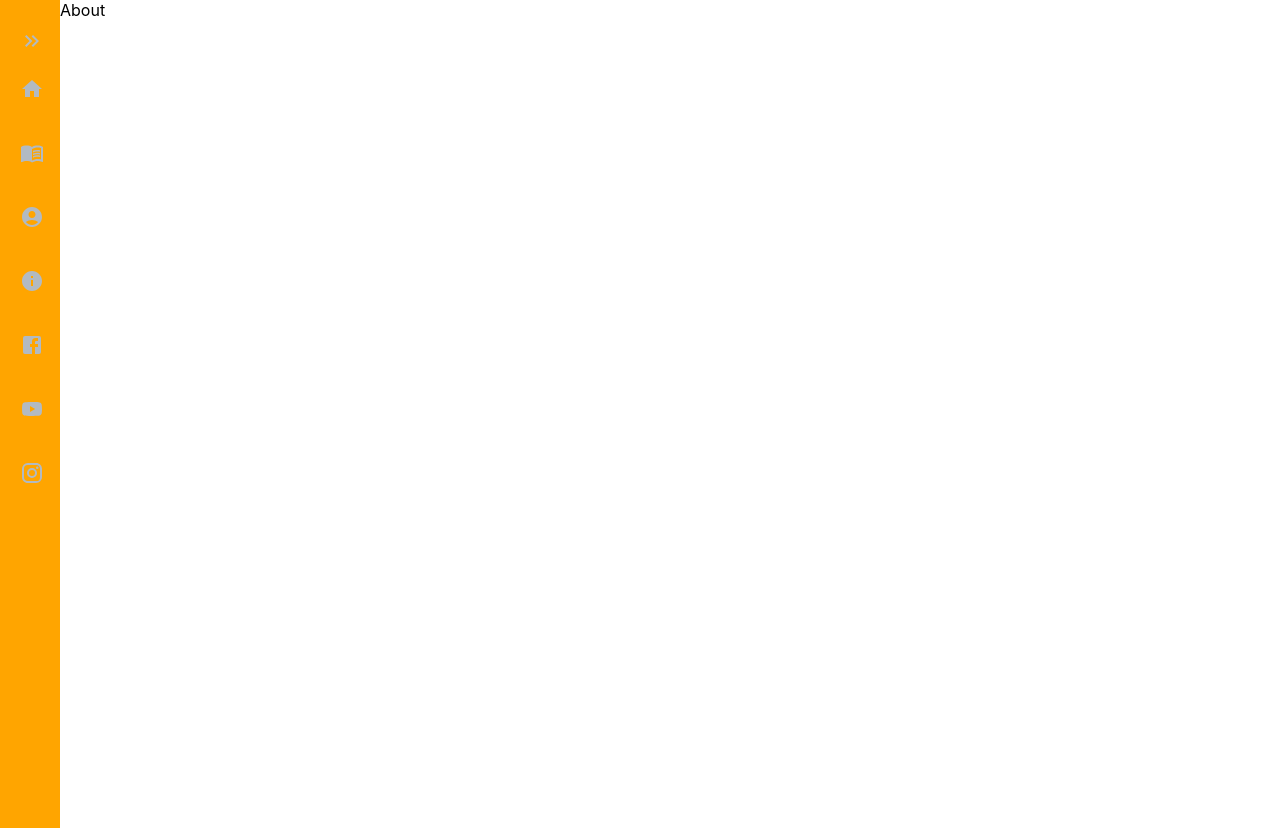
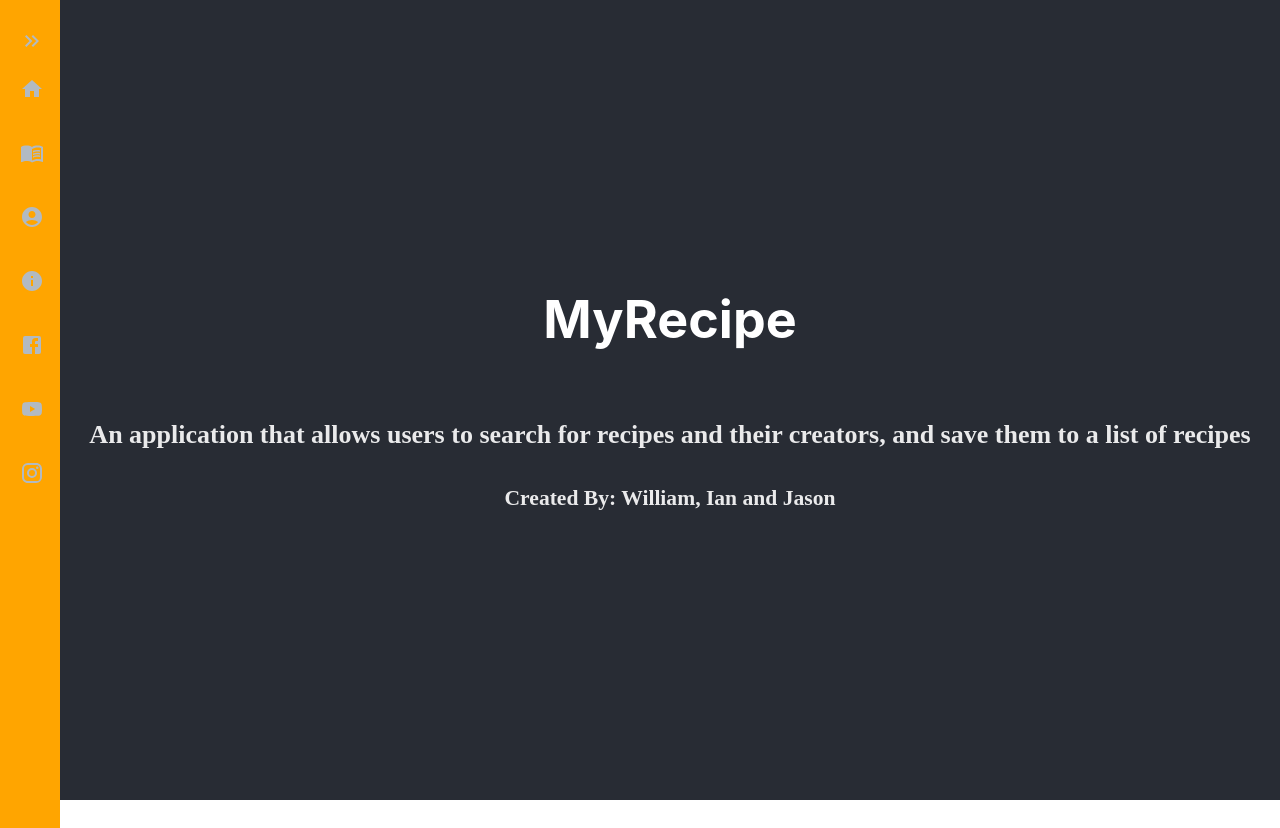
Before and after one commit to JonnyNice/Foodi, a React (Create React App) app in the folder frontend/: page /about in a window 1280 px wide. Built offline with nearby package versions, Linux system fonts and the light colour scheme.

Commit message:
about page

```diff
--- a/frontend/src/App.css
+++ b/frontend/src/App.css
@@ -66,7 +66,7 @@ code {
 .collapse {
   display: flex;
   /* TEST CODE */
-  z-index: 0
+  z-index: 10
   /* TEST CODE */
 }
 
--- /dev/null
+++ b/frontend/src/components/About.css
@@ -0,0 +1,35 @@
+.text {
+
+    color: #ff9;
+    text-align: center;
+}
+
+main {
+    width: 100%;
+    height: 100%;
+    /* display: flex; */
+    flex-direction: column;
+}
+
+.aboutHeader {
+    background-color: #282c34;
+    min-height: 100vh;
+    display: flex;
+    flex-direction: column;
+    align-items: center;
+    justify-content: center;
+    font-size: calc(10px + 2vmin);
+    color: white;
+    /* TEST CODE */
+    height: 100%;
+    width: 100%;
+    z-index: 1;
+    /* TEST CODE */
+  }
+
+  .infoText2 {
+    font-size: 300;
+    font-family: cursive;
+    opacity: .9;
+    text-align: center;
+}
--- a/frontend/src/components/About.js
+++ b/frontend/src/components/About.js
@@ -1,8 +1,18 @@
 import React from 'react'
+import "./About.css"
 
 const About = () => {
   return (
-    <div>About</div>
+    <>
+
+    <div className="aboutHeader">
+      <h1>MyRecipe</h1>
+      <div>
+      <h4 className="infoText2">An application that allows users to search for recipes and their creators, and save them to a list of recipes</h4>
+      <h5 className="infoText2">Created By: William, Ian and Jason</h5>
+      </div>
+    </div>
+    </>
   )
 }
 
--- a/frontend/src/components/Home.js
+++ b/frontend/src/components/Home.js
@@ -3,7 +3,7 @@ import React from 'react'
 
 const Home = () => {
   return (
-    <div>Home
+    <div>
       <div className="App">
         <header className="App-header">
           <h1>Hello World</h1>
--- a/frontend/src/lib/navData.js
+++ b/frontend/src/lib/navData.js
@@ -45,7 +45,7 @@ export const navData = [
      link: "youtube.com"
     },
     {
-     id: 5,
+     id: 6,
      icon: <InstagramIcon/>,
      text: "Instagram",
      link: "instagram.com"
```
